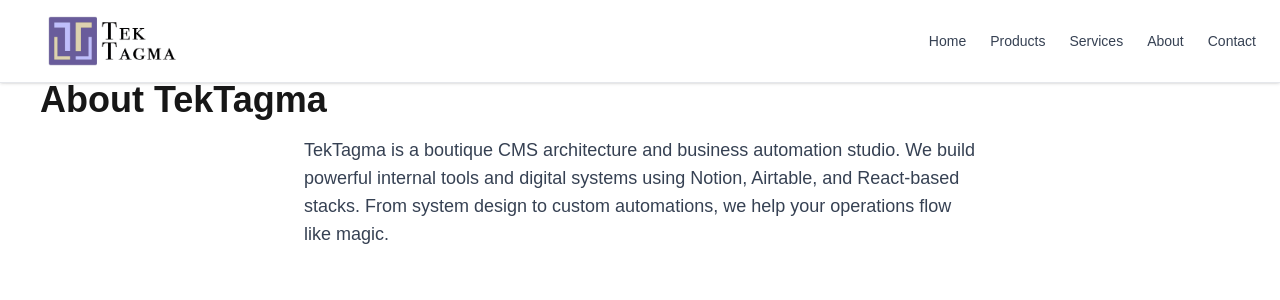
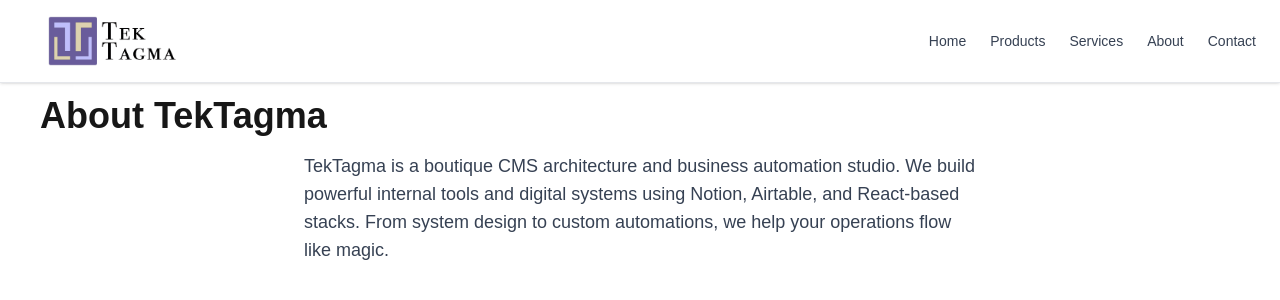
Before and after one commit to tektagma/tektagma-site, a Next.js app: page /about in a window 1280 px wide. Shown: the top 300 px of the page. Built offline with nearby package versions, Linux system fonts and the light colour scheme.

Commit message:
Fix: Increase top padding on all pages for better header spacing
- Changed pt-[80px] to pt-24 (96px) on Products, About, and Contact pages
- Provides more breathing room between fixed header and page content

```diff
--- a/src/app/about/page.js
+++ b/src/app/about/page.js
@@ -1,6 +1,6 @@
 export default function AboutPage() {
     return (
-      <main className="pt-[80px] min-h-screen p-10 text-center sm:text-left">
+      <main className="pt-24 min-h-screen p-10 text-center sm:text-left">
         <h1 className="text-4xl font-bold mb-4">About TekTagma</h1>
         <p className="text-lg text-gray-700 max-w-2xl mx-auto">
           TekTagma is a boutique CMS architecture and business automation studio. We build powerful internal tools and digital systems using Notion, Airtable, and React-based stacks. From system design to custom automations, we help your operations flow like magic.
--- a/src/app/contact/page.js
+++ b/src/app/contact/page.js
@@ -1,6 +1,6 @@
 export default function ContactPage() {
   return (
-    <main className="pt-[80px] min-h-screen p-10 flex flex-col items-center justify-center text-center">
+    <main className="pt-24 min-h-screen p-10 flex flex-col items-center justify-center text-center">
       <h1 className="text-4xl font-bold mb-4">Let&apos;s Connect</h1>
       <p className="text-lg text-gray-600 max-w-xl mb-6">
         Have a project in mind or need help with systems, CMS, or automation? Let&apos;s talk.
--- a/src/app/products/page.js
+++ b/src/app/products/page.js
@@ -1,6 +1,6 @@
 export default function ProductsPage() {
   return (
-    <main className="pt-[80px] min-h-screen p-10 text-center sm:text-left">
+    <main className="pt-24 min-h-screen p-10 text-center sm:text-left">
       <div className="max-w-4xl mx-auto">
         <h1 className="text-4xl font-bold mb-8">Products</h1>
 
```
